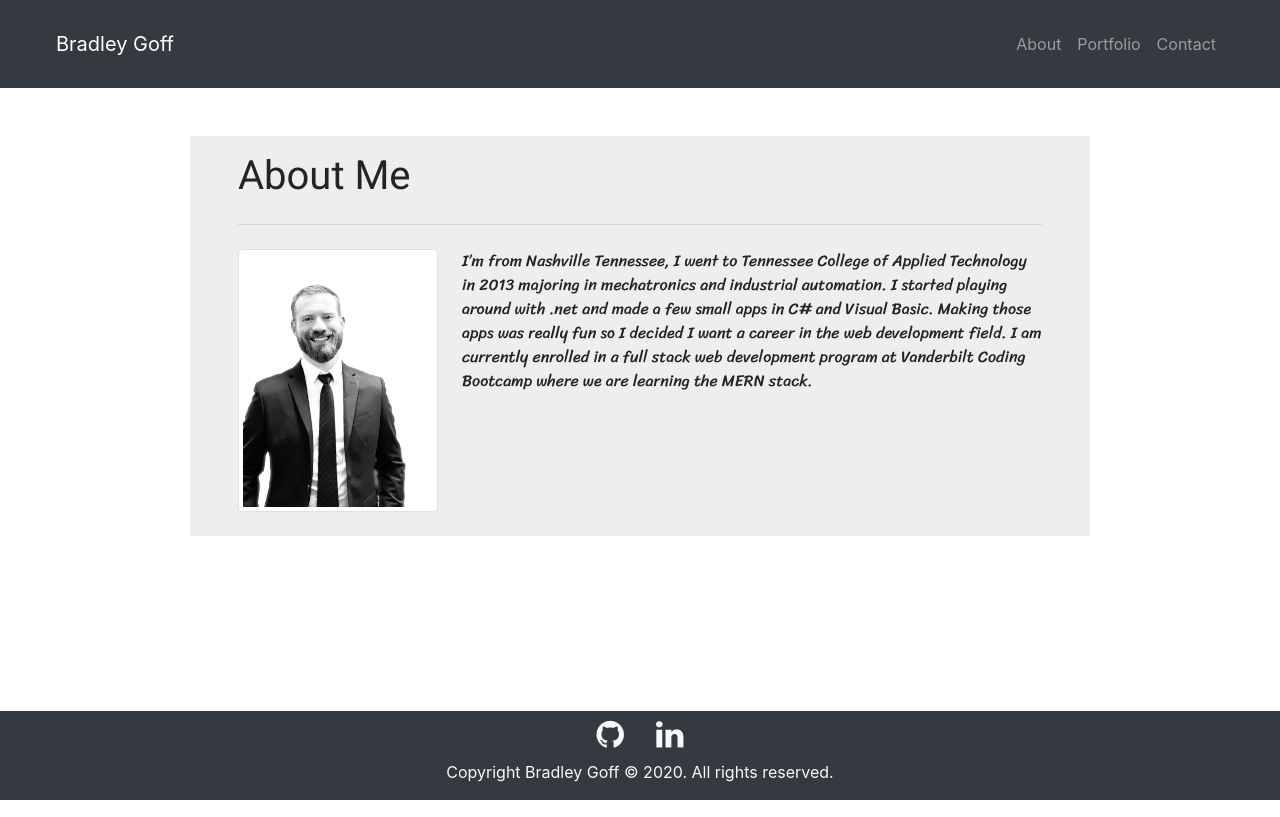
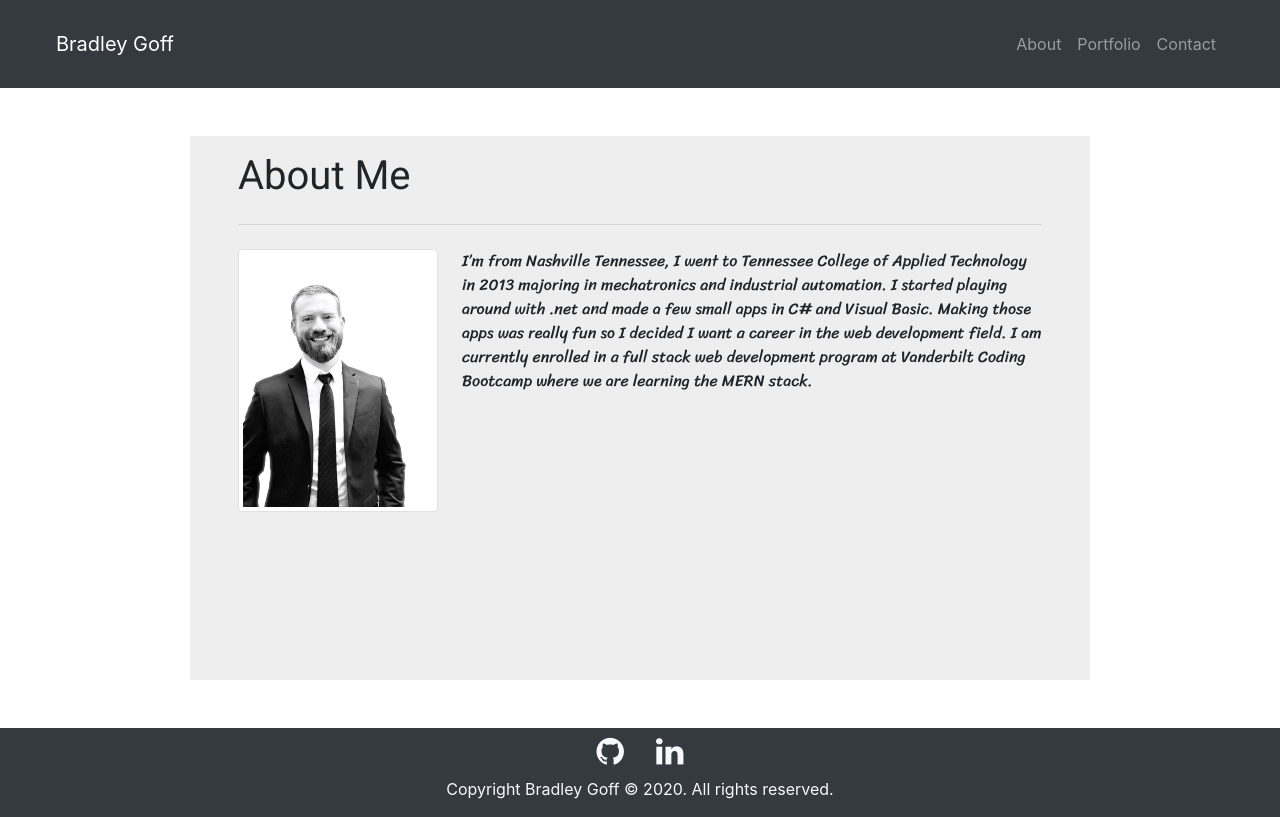
Before and after one commit to bg9892/bootcamp-h2, a plain HTML site: page index.html in a window 1280 px wide. Drawn offline with nearby package versions, Linux system fonts and the light colour scheme.

```diff
--- a/index.html
+++ b/index.html
@@ -12,7 +12,7 @@
     <title>About Me</title>
 </head>
 
-<body style="padding-bottom: 70px">
+<body>
 
     <!-- Navigation bar -->
     <nav class=" col py-4 px-lg-2 navbar navbar-expand-lg navbar-dark bg-dark mb-5">
@@ -45,7 +45,7 @@
     </nav>
 
     <!-- Main content section with profile picture and about me paragraph -->
-    <div style="background-color: #eee; max-width: 900px; min-height: 50vh;" class="container py-3 mx-auto mb-5 px-5">
+    <div style="background-color: #eee; max-width: 900px; min-height: 68vh;" class="container py-3 mx-auto mb-5 px-5">
         <div class="row">
             <div class="col-md-12">
                 <h1 style="font-family: 'Roboto', sans-serif;">About Me</h1>
@@ -67,7 +67,7 @@
     </div>
 
     <!-- Footer with links and a copyright paragraph-->
-    <footer class="bg-dark fixed-bottom">
+    <footer class="bg-dark">
         <div class="container">
             <div class="row">
                 <div class="col-12">
```
Also changed, not shown: contact.html (+1 -1 lines).
